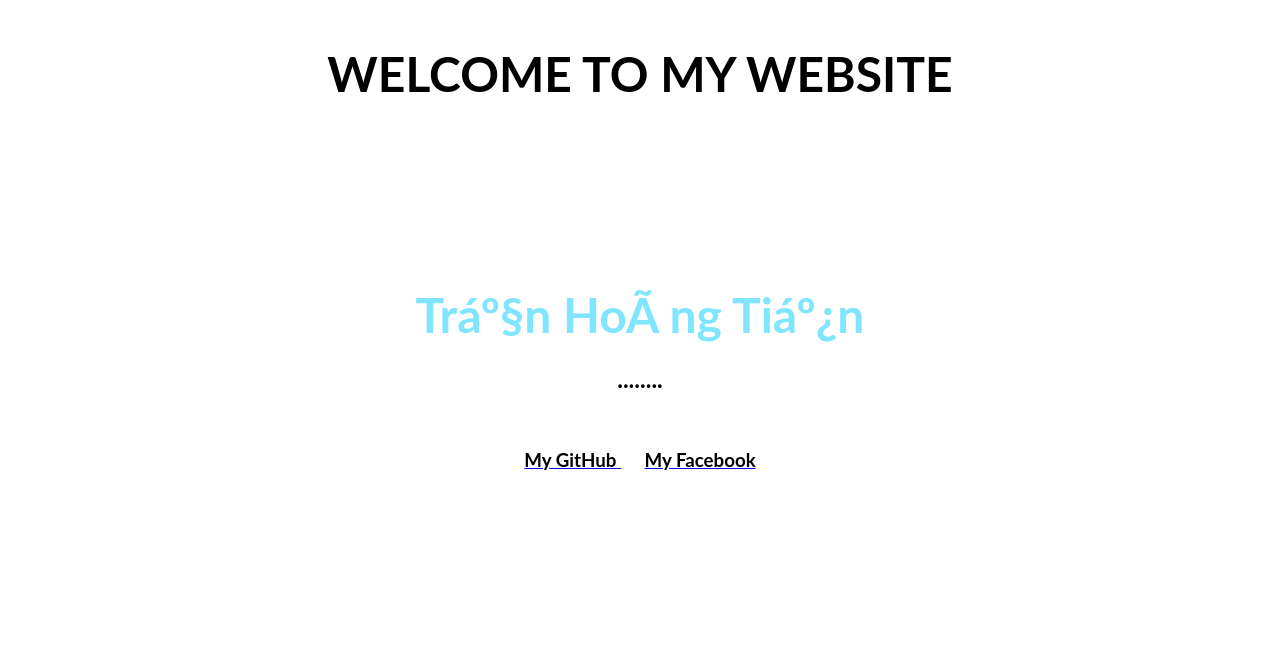
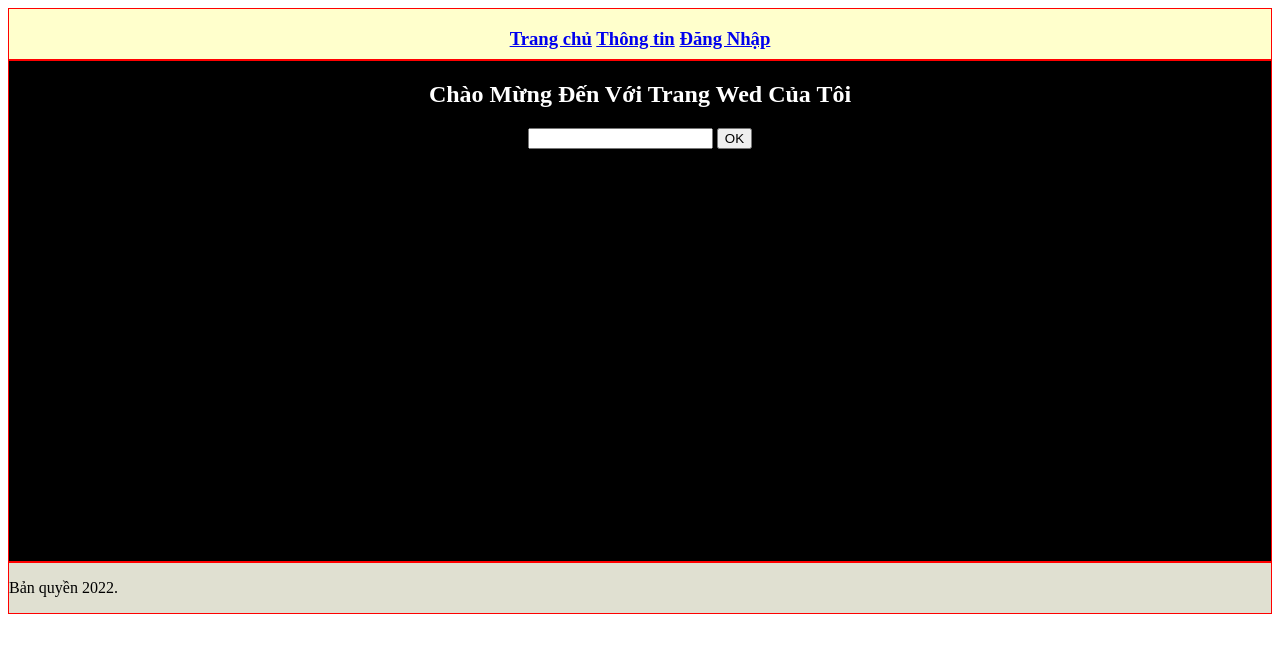
Before and after one commit to HoangTienTRan/hoangtientran.github.io, a plain HTML site: page index.html in a window 1280 px wide. Drawn offline with Linux system fonts and the light colour scheme.

Commit message:
Update index.html

```diff
--- a/index.html
+++ b/index.html
@@ -1,37 +1,36 @@
-<!DOCTYPE html>
-<html lang="en">
-<head>
-	<meta charset="javascript:void(0);utf-8">
-	<title>
-		beautiful and simple website using html only -- fullywrold web tutorials
-	</title>
-</head>
-<body background="1.jpg">
-	<br />
-	<h3 align="center">
-		<font face="Lato" size="9">WELCOME TO MY WEBSITE</font>
+<!DOCTYPE html><html>
+	<head>
+		<title>Nhập môn CSS</title>
+		<style>
+			header{background-color:#ffffcc;height:50px;border: 1px solid red}
+			section{background-color:black;height:500px;color:white;border: 1px solid red;}
+			footer{background-color: #e0e0d1;height:50px;border: 1px solid red}
+		</style>
 
-		</font>
-	</h3>
-	<br /><br /><br /><br /><br /><br /><br /><br />
-	<h1 align="center">
-		<font face="Lato" color="#80e5ff" size="15">
-			Trần Hoàng Tiến
-		</font>
-	</h1>
-	<h3 align="center">
-		<font face="Lato" color="#000" size="5">
-			........
-		</font>
-	</h3>
-	<br />
-	<h3 align="center">
-	<a href="https://github.com/HoangTienTRan">
-		<font face="Lato" color="#000">My GitHub</font>
-	</a>&nbsp;&nbsp;&nbsp;&nbsp;
-	<a href="https://www.facebook.com/profile.php?id=100068009754148/">
-		<font face="Lato" color="#000">My Facebook</font>
-	</a>
-	</h3>
-</body>
-</html>
+
+
+
+    </head>
+	<body>
+		<header>
+			<h3 align="center">
+				<a href="index.html">Trang chủ</a>
+				<a href="thongtin.html">Thông tin</a>
+                <a href="dangnhap.html">Đăng Nhập</a>
+			</h3>
+		</header>
+		<section>
+			<h1 align="center"> Chào Mừng Đến Với Trang Wed Của Tôi </h1>
+       <form align="center">
+
+        <input type="text">
+				<button>OK</button>
+
+        </form>
+		</section>
+		<footer>
+			<p>Bản quyền 2022.</p>
+		</footer>
+	</body>
+</html
+Viết cho
```
